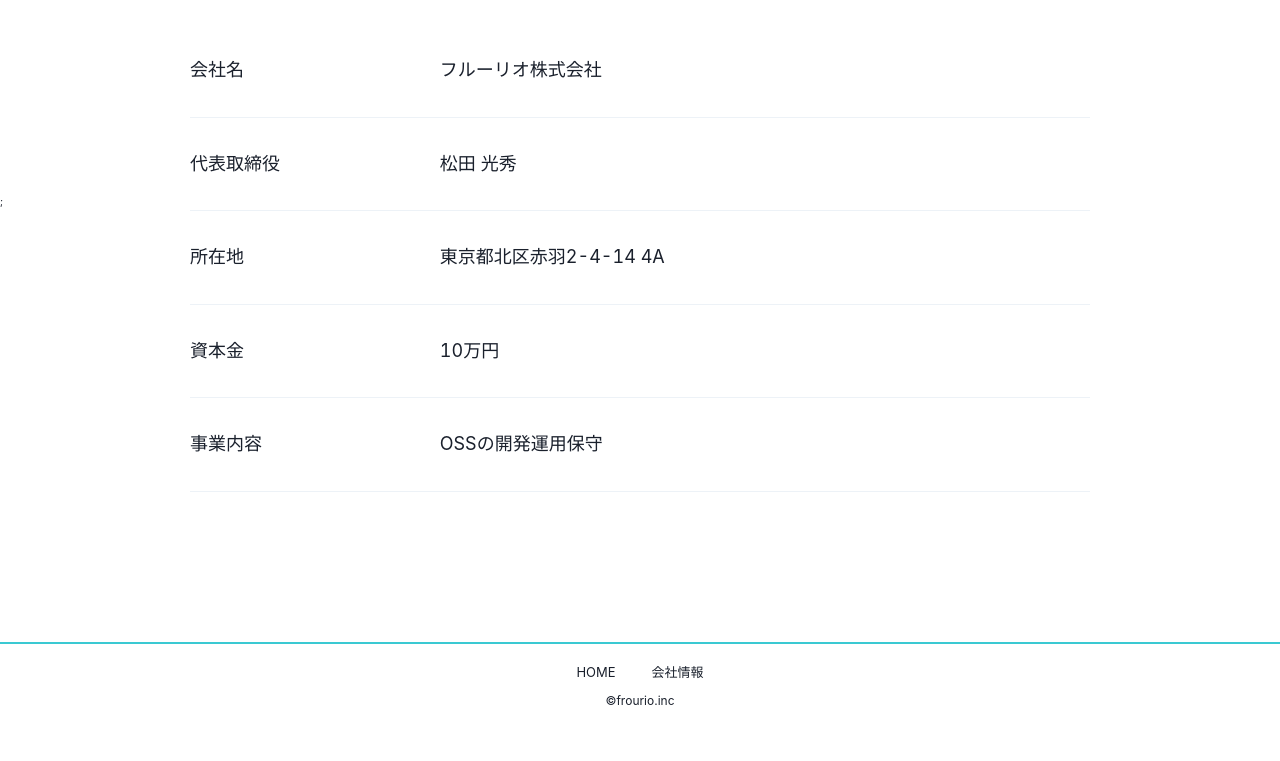
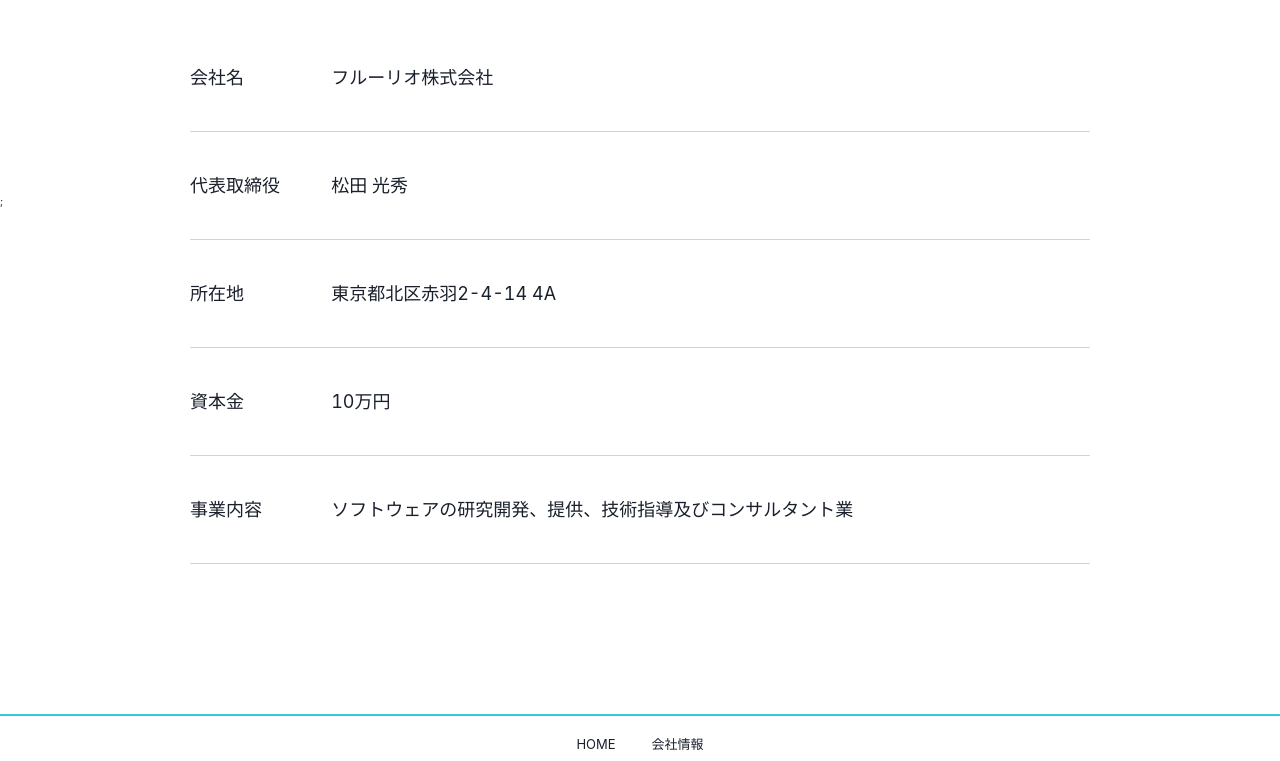
Before and after one commit to frourios/frourio.co.jp, a Next.js app: page /company_info in a window 1280 px wide. Shown: the part 606-1367 px from the top of the page. Before the commit the page ends 1336 px from the top, so only its background shows below. Built offline with nearby package versions, Linux system fonts and the light colour scheme.

Commit message:
style: add line-height to wrap in table

```diff
--- a/pages/company_info.tsx
+++ b/pages/company_info.tsx
@@ -4,8 +4,12 @@ import Layout from "../components/page";
 const Item = (props: { sub: string; val: string }) => {
   return (
     <Tr>
-      <Td padding="4rem 0">{props.sub}</Td>
-      <Td>{props.val}</Td>
+      <Td borderColor="gray.300" padding="4rem 0" lineHeight="1.5em">
+        {props.sub}
+      </Td>
+      <Td borderColor="gray.300" lineHeight="1.5em">
+        {props.val}
+      </Td>
     </Tr>
   );
 };
@@ -13,13 +17,22 @@ const Item = (props: { sub: string; val: string }) => {
 const Main = () => {
   return (
     <Layout pageTitle="会社情報">
-      <Table maxW="900px" m="15rem auto" w="80%" fontSize="1.8rem">
+      <Table
+        maxW="900px"
+        m="15rem auto"
+        w="80%"
+        fontSize={{ base: "1.6rem", md: "1.8rem" }}
+        lineHeight="1.5em"
+      >
         <Tbody>
           <Item sub="会社名" val="フルーリオ株式会社" />
           <Item sub="代表取締役" val="松田 光秀" />
           <Item sub="所在地" val="東京都北区赤羽2-4-14 4A" />
           <Item sub="資本金" val="10万円" />
-          <Item sub="事業内容" val="OSSの開発運用保守" />
+          <Item
+            sub="事業内容"
+            val="ソフトウェアの研究開発、提供、技術指導及びコンサルタント業"
+          />
         </Tbody>
       </Table>
     </Layout>
```
